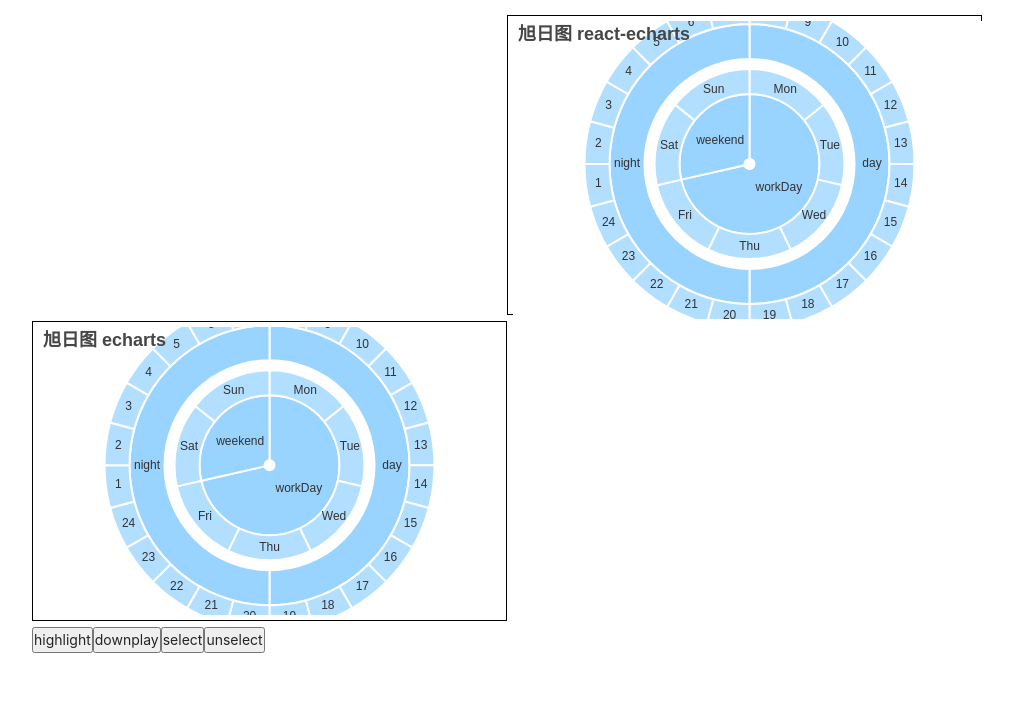
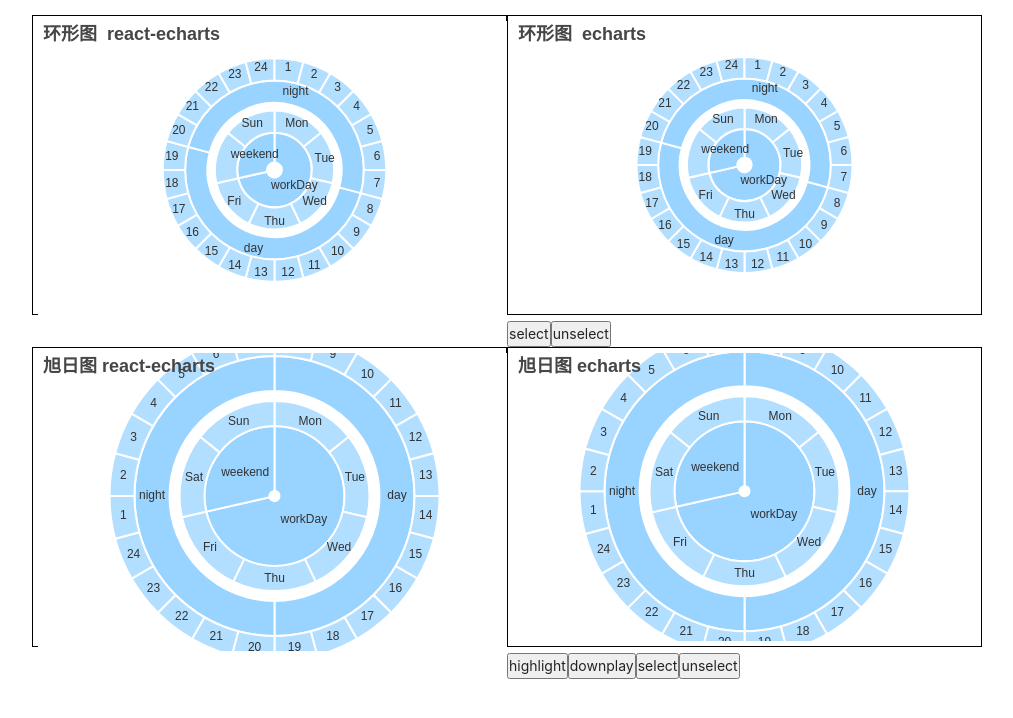
Before and after one commit to kll982/react-jsonschema-form-demo, a React app: page / in a window 1280 px wide. Shown: the top 718 px of the page, without its empty margins (133-1146 px from the left). Built offline with nearby package versions, Linux system fonts and the light colour scheme.

Commit message:
"环形图  echarts"

```diff
--- a/src/App.tsx
+++ b/src/App.tsx
@@ -4,23 +4,26 @@ import { createRoot } from "react-dom/client";
 // import { Link, BrowserRouter } from "react-router-dom";
 import { Row, Col } from "antd";
 import Router from "./route";
+
 import {
-  BasicLayoutForm as BaseForm,
-  Themes,
   SunburstCharts,
   SunburstCharts2,
   RingCharts,
+  RingCharts2,
 } from "./components";
 import "./mock/mock";
-
-const { ThemeSwitcher } = Themes;
 
 class App extends React.Component {
   render() {
     return (
       <div className="formRoot">
         <Row>
-          <Col span={12}>{/* <RingCharts /> */}</Col>
+          <Col span={12}>
+            <RingCharts />
+          </Col>
+          <Col span={12}>
+            <RingCharts2 />
+          </Col>
           <Col span={12}>
             <SunburstCharts />
           </Col>
@@ -28,7 +31,6 @@ class App extends React.Component {
             <SunburstCharts2 />
           </Col>
         </Row>
-        {/* <ThemeSwitcher /> */}
       </div>
     );
   }
--- a/src/components/charts/index.ts
+++ b/src/components/charts/index.ts
@@ -1,5 +1,6 @@
 import SunburstCharts from "./sunburst";
 import SunburstCharts2 from "./sunburst2";
 import RingCharts from "./ring";
+import RingCharts2 from "./ring2";
 
-export { SunburstCharts, RingCharts, SunburstCharts2 };
+export { SunburstCharts, SunburstCharts2, RingCharts, RingCharts2 };
--- a/src/components/charts/ring.tsx
+++ b/src/components/charts/ring.tsx
@@ -1,8 +1,7 @@
 import React, { Component } from "react";
-import echarts from "echarts";
 import EChartsReact from "echarts-for-react";
+import { weekDays, dayliys } from "@/mock/sunburst-data";
 import { defaultPieOption } from "./utils";
-import { weekDays, dayliys } from "@/mock/sunburst-data";
 
 const weekday: { name: any; value: number }[] = [];
 weekDays.map((item: { children: any[] }) => weekday.push(...item.children));
@@ -11,10 +10,8 @@ const dayHour: { name: any; value: number }[] = [];
 dayliys.map((item: { children: any[] }) => dayHour.push(...item.children));
 
 export default class Pie extends Component {
-  charts: null | EChartsReact;
   constructor(props: {} | Readonly<{}>) {
     super(props);
-    this.charts = null;
     this.state = {
       selectedArr: [{ dataIndex: [1], seriesIndex: 3 }],
     };
@@ -22,8 +19,8 @@ export default class Pie extends Component {
   getOption = () => {
     const { series, backgroundColor } = defaultPieOption;
     const { itemStyle } = series;
-    let option;
-    option = {
+    let option = {
+      title: { text: "环形图  react-echarts" },
       backgroundColor,
       series: [
         {
@@ -37,7 +34,7 @@ export default class Pie extends Component {
           },
           data: weekDays.map(
             (item: { title: any; name: any; children: object[] }) => ({
-              name: item.name,
+              ...item,
               value: item.children.length,
             })
           ),
@@ -65,7 +62,7 @@ export default class Pie extends Component {
           startAngle: -15, // 起始角度
           data: dayliys.map(
             (item: { title: any; name: any; children: object[] }) => ({
-              name: item.name,
+              ...item,
               value: item.children.length,
             })
           ),
@@ -95,35 +92,14 @@ export default class Pie extends Component {
     selected,
   }: {
     selected: Array<{ dataIndex: Array<Number>; seriesIndex: number }>;
-  }) => {
-    // this.setState(
-    //   {
-    //     selectedArr: selected,
-    //   },
-    //   () => {
-    //     console.log(this.state?.selectedArr);
-    //   }
-    // );
-  };
+  }) => {};
 
   render() {
     let onEvents = {
       selectchanged: this.onChartSelected.bind(this),
       select: this.onChartClick.bind(this),
-      // pieSelect: () => {},
     };
 
-    // let dispatchAction = {
-    //   pieSelect: () => {},
-    // };
-
-    return (
-      <EChartsReact
-        ref={(charts) => (this.charts = charts)}
-        option={this.getOption()}
-        onEvents={onEvents}
-        // dispatchAction={dispatchAction}
-      />
-    );
+    return <EChartsReact option={this.getOption()} onEvents={onEvents} />;
   }
 }
--- /dev/null
+++ b/src/components/charts/ring2.tsx
@@ -0,0 +1,194 @@
+import React, { Component } from "react";
+import * as echarts from "echarts/lib/echarts";
+import "echarts/lib/chart/sunburst";
+import "echarts/lib/component/tooltip";
+import "echarts/lib/component/title";
+import { weekDays, dayliys } from "@/mock/sunburst-data";
+import { defaultPieOption } from "./utils";
+
+const weekday: { name: any; value: number }[] = [];
+weekDays.map((item: { children: any[] }) => weekday.push(...item.children));
+
+const dayHour: { name: any; value: number }[] = [];
+dayliys.map((item: { children: any[] }) => dayHour.push(...item.children));
+
+export default class Pie extends Component {
+  chartSunburst: any;
+  option: {
+    title?: { text: string };
+    backgroundColor?: any;
+    series: {
+      itemStyle: { color: string; borderColor: any; borderWidth: number };
+      startAngle?: number; // 起始角度
+      data: any;
+      label: { color: string; show: boolean; position: string };
+      selectedMode: string;
+      selectedOffset: number;
+      select: { shadowBlur: number; itemStyle: { color: string } };
+      emphasis: { label: { color: string }; scale: boolean };
+      type: string;
+      radius: string[];
+      avoidLabelOverlap: boolean;
+    }[];
+  };
+  sunburstCharts: HTMLDivElement | HTMLCanvasElement;
+
+  constructor(props: {} | Readonly<{}>) {
+    super(props);
+    this.state = {
+      selectedArr: [],
+    };
+  }
+  async componentDidMount() {
+    this.chartSunburst = echarts.init(this.sunburstCharts) as HTMLCanvasElement;
+    this.option = this.getOption();
+    await this.chartSunburst.setOption(this.option);
+
+    this.chartSunburst.on("selectchanged", (params: any) => {
+      const { selected } = params;
+      this.dealSeleced(selected);
+    });
+  }
+
+  getOption = () => {
+    const { series, backgroundColor } = defaultPieOption;
+    const { itemStyle } = series;
+    let option = {
+      title: { text: "环形图  echarts" },
+      backgroundColor,
+      series: [
+        {
+          type: "pie",
+          radius: ["5%", "25%"],
+          avoidLabelOverlap: false,
+          ...series,
+          itemStyle: {
+            ...itemStyle,
+            color: itemStyle.color(0),
+          },
+          data: weekDays.map(
+            (item: { title: any; name: any; children: object[] }) => ({
+              ...item,
+              value: item.children.length,
+            })
+          ),
+        },
+        {
+          type: "pie",
+          radius: ["25%", "40%"],
+          avoidLabelOverlap: false,
+          ...series,
+          itemStyle: {
+            ...itemStyle,
+            color: itemStyle.color(1),
+          },
+          data: weekday,
+        },
+        {
+          type: "pie",
+          radius: ["45%", "60%"],
+          avoidLabelOverlap: false,
+          ...series,
+          itemStyle: {
+            ...itemStyle,
+            color: itemStyle.color(2),
+          },
+          startAngle: -15, // 起始角度
+          data: dayliys.map(
+            (item: { title: any; name: any; children: object[] }) => ({
+              ...item,
+              value: item.children.length,
+            })
+          ),
+        },
+        {
+          type: "pie",
+          radius: ["60%", "75%"],
+          avoidLabelOverlap: false,
+          ...series,
+          startAngle: -15, // 起始角度
+          itemStyle: {
+            ...itemStyle,
+            color: itemStyle.color(3),
+          },
+          data: dayHour,
+        },
+      ],
+    };
+    return option;
+  };
+
+  selectFunc = () => {
+    this.chartSunburst.dispatchAction({
+      type: "select",
+      seriesIndex: [0, 1],
+      dataIndex: [1, 5, 6],
+    });
+
+    const { selectedArr } = this.state;
+    selectedArr.map((item: number[], index: number) => {
+      this.chartSunburst.dispatchAction({
+        type: "select",
+        seriesIndex: index,
+        dataIndex: item,
+      });
+    });
+  };
+
+  unSelectFunc = () => {
+    const { selectedArr } = this.state;
+    console.log("charts selectedArr", selectedArr, this.chartSunburst);
+    selectedArr.map((item: number[], index: number) => {
+      this.chartSunburst.dispatchAction({
+        type: "unselect",
+        seriesIndex: index,
+        dataIndex: item,
+      });
+    });
+  };
+
+  dealSeleced = (
+    selected: [
+      {
+        seriesIndex: number;
+        dataIndex: number[];
+      }
+    ]
+  ) => {
+    const selectedArr: number[][] = [[], [], [], []];
+    selected.map(({ seriesIndex, dataIndex }) => {
+      selectedArr[seriesIndex] = dataIndex || [];
+      switch (seriesIndex) {
+        case 0:
+          if (dataIndex.some((index: number) => index === 0)) {
+            selectedArr[seriesIndex + 1].push(0, 1, 2, 3, 4);
+          }
+
+          if (dataIndex.some((index: number) => index === 1)) {
+            selectedArr[seriesIndex + 1].push(5, 6);
+          }
+          break;
+        default:
+          break;
+      }
+    });
+    this.setState({
+      selectedArr,
+    });
+    return selectedArr;
+  };
+
+  render() {
+    return (
+      <div>
+        <div
+          className="charts"
+          ref={(e) => (this.sunburstCharts = e as HTMLElement)}
+        />
+
+        <button onClick={this.selectFunc}>select</button>
+        <button onClick={this.unSelectFunc}>unselect</button>
+      </div>
+    );
+  }
+}
--- a/src/components/charts/sunburst2.tsx
+++ b/src/components/charts/sunburst2.tsx
@@ -24,6 +24,7 @@ export default class Pie extends Component {
     }[];
   };
   chartSunburst: any;
+  sunburstCharts: HTMLDivElement | HTMLCanvasElement;
 
   async componentDidMount() {
     this.chartSunburst = echarts.init(this.sunburstCharts) as HTMLCanvasElement;
@@ -40,35 +41,6 @@ export default class Pie extends Component {
       console.log("charts params", params);
     });
   }
-
-  highlight = () => {
-    this.chartSunburst.dispatchAction({
-      type: "highlight",
-      seriesIndex: [0, 1],
-      dataIndexInside: [8, 1],
-    });
-  };
-  downplay = () => {
-    this.chartSunburst.dispatchAction({
-      type: "downplay",
-      seriesIndex: [0],
-      dataIndexInside: [8],
-    });
-  };
-  select = () => {
-    this.chartSunburst.dispatchAction({
-      type: "select",
-      seriesIndex: [0, 1],
-      dataIndexInside: [8, 1],
-    });
-  };
-  unselect = () => {
-    this.chartSunburst.dispatchAction({
-      type: "unselect",
-      seriesIndex: [0],
-      dataIndexInside: [8],
-    });
-  };
 
   getOption = () => ({
     title: { text: "旭日图 echarts" },
@@ -127,6 +99,35 @@ export default class Pie extends Component {
     ],
   });
 
+  highlight = () => {
+    this.chartSunburst.dispatchAction({
+      type: "highlight",
+      seriesIndex: [0, 1],
+      dataIndexInside: [8, 1],
+    });
+  };
+  downplay = () => {
+    this.chartSunburst.dispatchAction({
+      type: "downplay",
+      seriesIndex: [0],
+      dataIndexInside: [8],
+    });
+  };
+  select = () => {
+    this.chartSunburst.dispatchAction({
+      type: "select",
+      seriesIndex: [0, 1],
+      dataIndexInside: [8, 1],
+    });
+  };
+  unselect = () => {
+    this.chartSunburst.dispatchAction({
+      type: "unselect",
+      seriesIndex: [0],
+      dataIndexInside: [8],
+    });
+  };
+
   render() {
     return (
       <div>
```
Also changed, not shown: src/components/index.js (+7 -1 lines).
